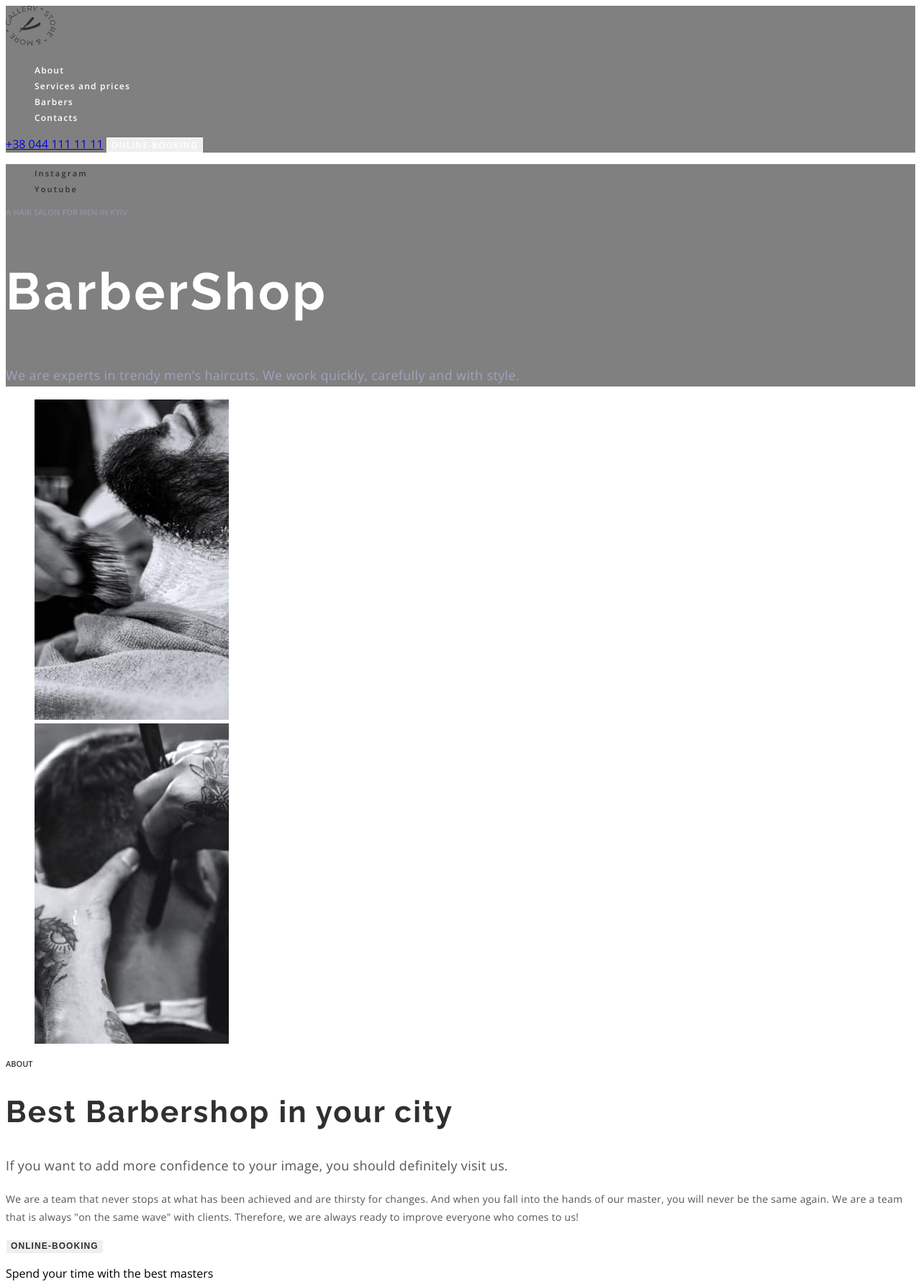
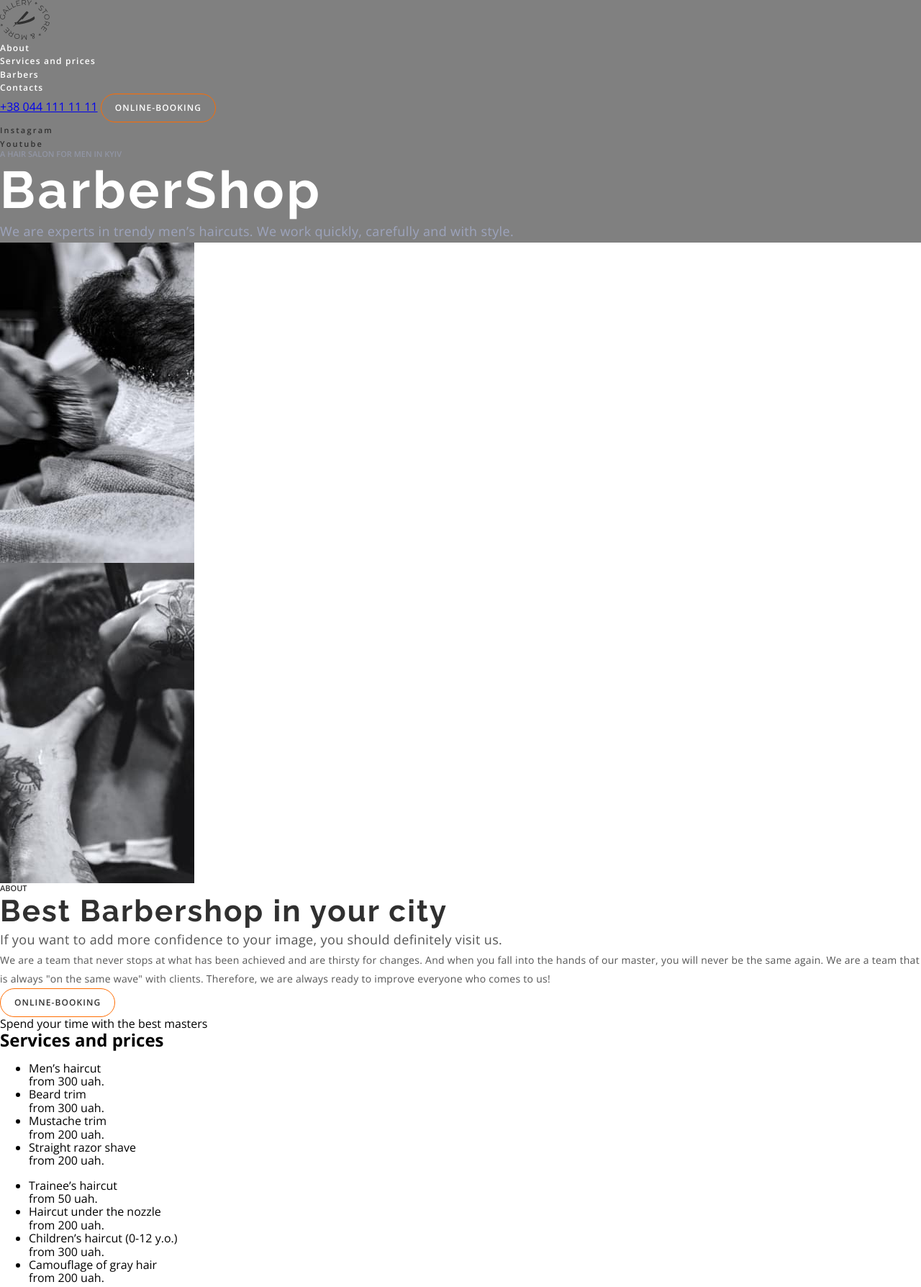
Before and after one commit to VladyslavSorochynskyi/test-html-lesson, a plain HTML site: page index.html in a window 1280 px wide. Shown: the top 1788 px of the page at 72% size. Drawn offline with nearby package versions, Linux system fonts and the light colour scheme.

Commit message:
normalize

```diff
--- a/css/styles.css
+++ b/css/styles.css
@@ -1,15 +1,44 @@
 body {
   font-family: "Open Sans", "sans-serif";
+}
+/* RESET */
+h1,
+h2,
+h3,
+h4,
+h5,
+h6,
+p {
+  margin: 0;
+}
+
+img {
+  display: block;
 }
 
 .list {
   list-style: none;
+  margin: 0;
+  padding: 0;
 }
 
 .link {
   text-decoration: none;
 }
+/* RESET */
 
+.section {
+  padding-top: 120px;
+  padding-bottom: 120px;
+}
+
+.container {
+  width: 1200px;
+  padding-right: 15px;
+  padding-left: 15px;
+  margin-left: auto;
+  margin-right: auto;
+}
 .header {
   background-color: grey;
 }
@@ -27,6 +56,9 @@ body {
 }
 
 .header-btn {
+  min-width: 160px;
+  min-height: 40px;
+  padding: 11px 19px;
   font-family: inherit;
   font-weight: 600;
   font-size: 12px;
@@ -34,12 +66,14 @@ body {
   letter-spacing: 0.09em;
   text-transform: uppercase;
   color: #ffffff;
+  background-color: transparent;
   cursor: pointer;
-  border: 1px solid #ffffff;
+  border: 1px solid #ff6c00;
+  border-radius: 25px;
 }
 .header-btn:hover,
 .header-btn:focus {
-  border-color: #ff6c00;
+  background-color: #ff6c00;
 }
 
 .hero {
@@ -109,17 +143,27 @@ body {
   color: #555555;
 }
 .about-btn {
+  min-width: 160px;
+  min-height: 40px;
+  padding: 11px 19px;
   font-weight: 600;
   font-size: 12px;
   line-height: 1.33;
   letter-spacing: 0.09em;
   text-transform: uppercase;
   color: #303030;
+  background-color: transparent;
   cursor: pointer;
-  border: 1px solid #ffffff;
+  border: 1px solid #ff6c00;
+  border-radius: 25px;
 }
 
 .about-btn:hover,
 .about-btn:focus {
-  border-color: #ff6c00;
+  background-color: #ff6c00;
+  color: #ffffff;
 }
+
+.uppertitle {
+  margin-bottom: 20;
+}
--- a/index.html
+++ b/index.html
@@ -8,6 +8,9 @@
     <link rel="preconnect" href="https://fonts.googleapis.com">
     <link rel="preconnect" href="https://fonts.gstatic.com" crossorigin>
     <link href="https://fonts.googleapis.com/css2?family=Open+Sans:wght@400;600;700&family=Raleway:wght@700&display=swap" rel="stylesheet">
+    <link rel="stylesheet" href="https://cdnjs.cloudflare.com/ajax/libs/modern-normalize/1.1.0/modern-normalize.min.css"
+    integrity="sha512-wpPYUAdjBVSE4KJnH1VR1HeZfpl1ub8YT/NKx4PuQ5NmX2tKuGu6U/JRp5y+Y8XG2tV+wKQpNHVUX03MfMFn9Q=="
+    crossorigin="anonymous" referrerpolicy="no-referrer">
     <link rel="stylesheet" href="./css/styles.css">
 </head>
 <body>
@@ -24,7 +27,7 @@
             </ul>
         </nav>
         <a href="+380441111111" class="header-tel"> +38 044 111 11 11</a>
-        <button type="button" class="header-btn">Online-booking</button>
+        <button type="button" class="header-btn btn">Online-booking</button>
     </header>
 
     <main>
@@ -47,7 +50,7 @@
                 <li><img src="./images/beardcut.jpg" alt="beardcut"></li>
                 <li><img src="./images/haircut.jpg" alt="haircut"></li>
             </ul>
-            <p class="about-text">About</p>
+            <p class="uppertitle about-text">About</p>
             <h2 class="about-title">Best Barbershop in your city</h2>
             <p class="about-about">
                 If you want to add more confidence to your image, you should definitely visit us.
@@ -57,11 +60,11 @@
                 of our master, you will never be the same again. We are a team that is always "on the same wave" with clients.
                 Therefore, we are always ready to improve everyone who comes to us!
             </p>
-            <button type="button" class="about-btn">ONLINE-BOOKING</button>
+            <button type="button" class="about-btn btn">ONLINE-BOOKING</button>
         </section>
 
         <section>
-            <p>Spend your time with the best masters</p>
+            <p class="uppertitle">Spend your time with the best masters</p>
             <h2>Services and prices</h2>
             <ul>
                 <li>
@@ -102,7 +105,7 @@
                 </li>
             </ul>
 
-            <button type="button">ONLINE-BOOKING</button>
+            <button type="button" class="book-btn btn">ONLINE-BOOKING</button>
         </section>
 
         <section>
@@ -125,13 +128,13 @@
                 </li>
             </ul>
 
-            <p>Old traditional school</p>
+            <p class="uppertitle">Old traditional school</p>
             <h2>¿Why people come to us?</h2>
             <p>Only good things are said about us. But it's better to see and feel 1 time than read 10 times.</p>
         </section>
 
         <section>
-            <p>For true enjoyers of the atmosphere</p>
+            <p class="uppertitle">For true enjoyers of the atmosphere</p>
             <h2>Our barbers</h2>
             <ul>
                 <li>
```
